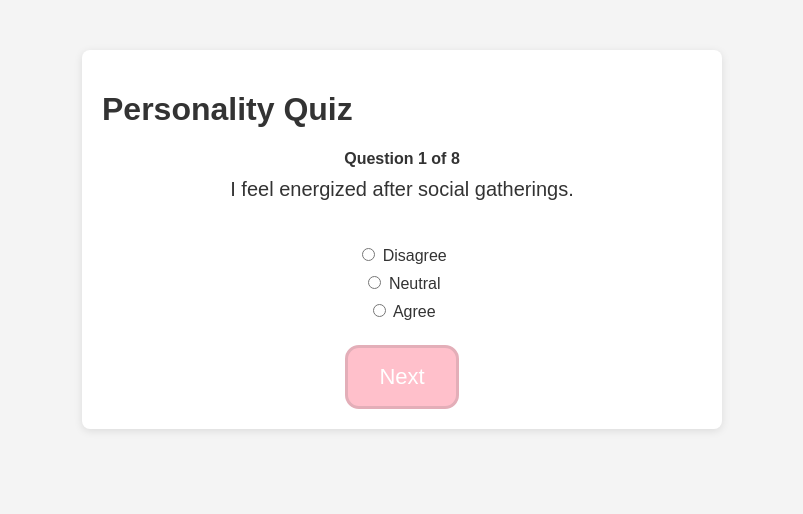
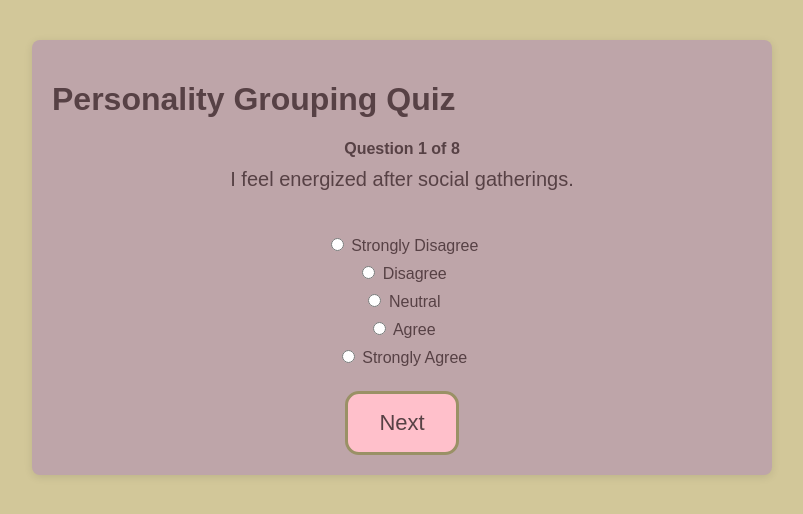
Before and after one commit to Logan-McCullen/logan-mccullen.github.io, a plain HTML site: page index.html in a window 1280 px wide. Both pictures are taken after a click on the button "Start Quiz". Shown: the whole page, without its empty margins (238-1041 px from the left). Drawn offline with Linux system fonts and the light colour scheme.

Commit message:
2nd redesign with added grouping

```diff
--- a/index.html
+++ b/index.html
@@ -2,14 +2,19 @@
 <html>
 <head>
   <meta charset="UTF-8">
-  <title>Personality Quiz</title>
+  <title>Personality Grouping Quiz</title>
   <link rel="stylesheet" href="style.css">
 </head>
 <body>
   <div class="quiz-wrapper">
-    <h1>Personality Quiz</h1>
+    <h1>Personality Grouping Quiz</h1>
     <div id="quiz-container" class="center">
       <button id="startButton" class="button">Start Quiz</button>
+    </div>
+    <div id="result-section" class="hidden">
+      <h2 id="result-title"></h2>
+      <p id="result-text"></p>
+      <div id="groups-grid" class="grid"></div>
     </div>
   </div>
 
--- a/script.js
+++ b/script.js
@@ -1,68 +1,91 @@
 const questions = [
   {
-    text: "I feel energized after social gatherings.",
+    text: 'I feel energized after social gatherings.',
     options: [
-      { text: "Disagree", value: 1 },
-      { text: "Neutral", value: 2 },
-      { text: "Agree", value: 3 }
+      { text: 'Strongly Disagree', value: 1 },
+      { text: 'Disagree', value: 2 },
+      { text: 'Neutral', value: 3 },
+      { text: 'Agree', value: 4 },
+      { text: 'Strongly Agree', value: 5 }
     ]
   },
   {
-    text: "I like planning things in advance.",
+    text: 'I like planning things in advance.',
     options: [
-      { text: "Disagree", value: 1 },
-      { text: "Neutral", value: 2 },
-      { text: "Agree", value: 3 }
+      { text: 'Strongly Disagree', value: 1 },
+      { text: 'Disagree', value: 2 },
+      { text: 'Neutral', value: 3 },
+      { text: 'Agree', value: 4 },
+      { text: 'Strongly Agree', value: 5 }
     ]
   },
   {
-    text: "I enjoy trying new and different activities.",
+    text: 'I enjoy trying new and different activities.',
     options: [
-      { text: "Disagree", value: 1 },
-      { text: "Neutral", value: 2 },
-      { text: "Agree", value: 3 }
+      { text: 'Strongly Disagree', value: 1 },
+      { text: 'Disagree', value: 2 },
+      { text: 'Neutral', value: 3 },
+      { text: 'Agree', value: 4 },
+      { text: 'Strongly Agree', value: 5 }
     ]
   },
   {
-    text: "I often reflect on my feelings.",
+    text: 'I often reflect on my feelings.',
     options: [
-      { text: "Disagree", value: 1 },
-      { text: "Neutral", value: 2 },
-      { text: "Agree", value: 3 }
+      { text: 'Strongly Disagree', value: 1 },
+      { text: 'Disagree', value: 2 },
+      { text: 'Neutral', value: 3 },
+      { text: 'Agree', value: 4 },
+      { text: 'Strongly Agree', value: 5 }
     ]
   },
   {
-    text: "I keep my space tidy and organized.",
+    text: 'I keep my space tidy and organized.',
     options: [
-      { text: "Disagree", value: 1 },
-      { text: "Neutral", value: 2 },
-      { text: "Agree", value: 3 }
+      { text: 'Strongly Disagree', value: 1 },
+      { text: 'Disagree', value: 2 },
+      { text: 'Neutral', value: 3 },
+      { text: 'Agree', value: 4 },
+      { text: 'Strongly Agree', value: 5 }
     ]
   },
   {
-    text: "I enjoy working on teams.",
+    text: 'I enjoy working on teams.',
     options: [
-      { text: "Disagree", value: 1 },
-      { text: "Neutral", value: 2 },
-      { text: "Agree", value: 3 }
+      { text: 'Strongly Disagree', value: 1 },
+      { text: 'Disagree', value: 2 },
+      { text: 'Neutral', value: 3 },
+      { text: 'Agree', value: 4 },
+      { text: 'Strongly Agree', value: 5 }
     ]
   },
   {
-    text: "I get anxious when facing uncertainty.",
+    text: 'I get anxious when facing uncertainty.',
     options: [
-      { text: "Disagree", value: 1 },
-      { text: "Neutral", value: 2 },
-      { text: "Agree", value: 3 }
+      { text: 'Strongly Disagree', value: 1 },
+      { text: 'Disagree', value: 2 },
+      { text: 'Neutral', value: 3 },
+      { text: 'Agree', value: 4 },
+      { text: 'Strongly Agree', value: 5 }
     ]
   },
   {
-    text: "I prefer tasks that require creativity.",
+    text: 'I prefer tasks that require creativity.',
     options: [
-      { text: "Disagree", value: 1 },
-      { text: "Neutral", value: 2 },
-      { text: "Agree", value: 3 }
+      { text: 'Strongly Disagree', value: 1 },
+      { text: 'Disagree', value: 2 },
+      { text: 'Neutral', value: 3 },
+      { text: 'Agree', value: 4 },
+      { text: 'Strongly Agree', value: 5 }
     ]
   }
+];
+
+const groups = [
+  { label: 'The Analyst', summary: 'Logical and introspective with a focus on details.' },
+  { label: 'The Builder', summary: 'Practical and organized, prefers clear plans.' },
+  { label: 'The Dreamer', summary: 'Creative and imaginative, enjoys new ideas.' },
+  { label: 'The Socializer', summary: 'Outgoing and team-oriented, energized by others.' }
 ];
 
 let currentQuestion = 0;
@@ -70,12 +93,17 @@ let score = 0;
 
 const container = document.getElementById('quiz-container');
 const startButton = document.getElementById('startButton');
+const resultSection = document.getElementById('result-section');
+const resultTitle = document.getElementById('result-title');
+const resultText = document.getElementById('result-text');
+const grid = document.getElementById('groups-grid');
 
 startButton.addEventListener('click', startQuiz);
 
 function startQuiz() {
   currentQuestion = 0;
   score = 0;
+  resultSection.classList.add('hidden');
   showQuestion();
 }
 
@@ -86,12 +114,11 @@ function showQuestion() {
     <div class="question">${q.text}</div>
     <ul class="options">
       ${q.options
-        .map(o => `<li><label><input type="radio" name="option" value="${o.value}"> ${o.text}</label></li>`)
+        .map((o, i) => `<li><label><input type="radio" name="option" value="${o.value}"> ${o.text}</label></li>`)
         .join('')}
     </ul>
     <button id="nextButton" class="button">${currentQuestion === questions.length - 1 ? 'Submit' : 'Next'}</button>
   `;
-
   document.getElementById('nextButton').addEventListener('click', nextQuestion);
 }
 
@@ -111,13 +138,25 @@ function nextQuestion() {
 }
 
 function showResult() {
-  let resultText;
-  if (score <= 13) {
-    resultText = 'You lean towards introversion.';
-  } else if (score <= 18) {
-    resultText = 'You have a balanced personality.';
+  const average = score / questions.length;
+  let groupIndex;
+  if (average <= 2) {
+    groupIndex = 0;
+  } else if (average <= 3) {
+    groupIndex = 1;
+  } else if (average <= 4) {
+    groupIndex = 2;
   } else {
-    resultText = 'You lean towards extroversion.';
+    groupIndex = 3;
   }
-  container.innerHTML = `<div class="result">${resultText}</div>`;
+
+  resultTitle.textContent = groups[groupIndex].label;
+  resultText.textContent = groups[groupIndex].summary;
+
+  grid.innerHTML = groups
+    .map(g => `<div class="group"><h3>${g.label}</h3><p>${g.summary}</p><a href="#">Learn more</a></div>`)
+    .join('');
+
+  resultSection.classList.remove('hidden');
+  container.innerHTML = '';
 }
--- a/style.css
+++ b/style.css
@@ -1,15 +1,15 @@
 body {
   margin: 0;
   font-family: Arial, Helvetica, sans-serif;
-  background-color: #f4f4f4;
-  color: #333;
+  background-color: #d2c799;
+  color: #574145;
 }
 
 .quiz-wrapper {
-  max-width: 600px;
-  margin: 50px auto;
+  max-width: 700px;
+  margin: 40px auto;
   padding: 20px;
-  background: #fff;
+  background: #bea5a9;
   border-radius: 8px;
   box-shadow: 0 2px 8px rgba(0,0,0,0.1);
 }
@@ -21,17 +21,23 @@ body {
 }
 
 .button {
-	background-color:#ffc0cb;
-	border-radius:14px;
-	border:3px solid #e3aeb8;
-	display:inline-block;
-	cursor:pointer;
-	color:#ffffff;
-	font-family:Arial;
-	font-size:22px;
-	padding:16px 31px;
-	text-decoration:none;
+  background-color: #ffc0cb;
+  border-radius: 14px;
+  border: 3px solid #9a9166;
+  cursor: pointer;
+  color: #574145;
+  font-size: 22px;
+  padding: 16px 31px;
+  text-decoration: none;
 }
+.button:hover {
+  background-color: #ffcfd8;
+}
+.button:active {
+  position: relative;
+  top: 1px;
+}
+
 .question {
   margin-bottom: 20px;
   font-size: 20px;
@@ -51,16 +57,33 @@ body {
 .result {
   font-size: 24px;
   text-align: center;
+  margin-bottom: 20px;
 }
+
 .progress {
   font-weight: bold;
   margin-bottom: 10px;
   text-align: center;
 }
-.button:hover {
-        background-color:#ffcfd8;
+
+.grid {
+  display: grid;
+  grid-template-columns: repeat(auto-fit, minmax(250px, 1fr));
+  gap: 15px;
 }
-.button:active {
-	position:relative;
-	top:1px;
+
+.group {
+  background: #fff;
+  border: 2px solid #9a9166;
+  border-radius: 6px;
+  padding: 10px;
 }
+
+.group h3 {
+  margin-top: 0;
+  color: #574145;
+}
+
+.hidden {
+  display: none;
+}
```
Also changed, not shown: 1 other file.
